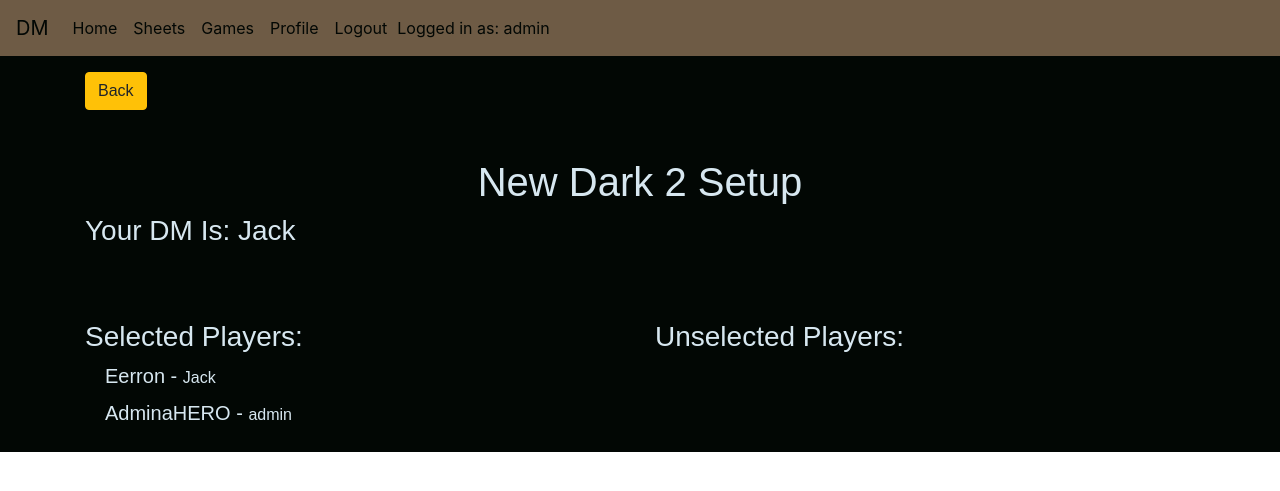
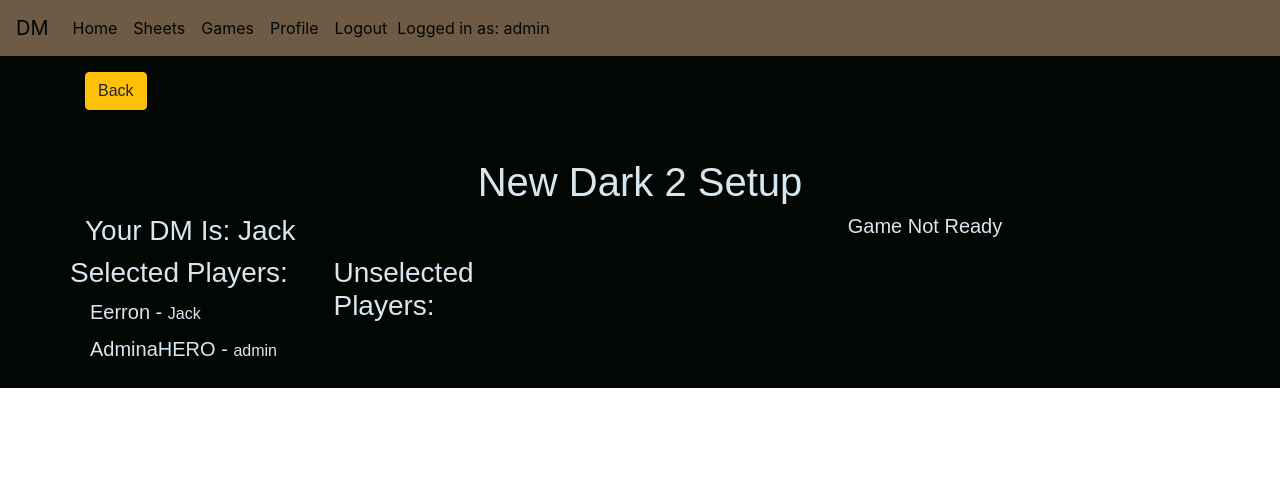
Before and after one commit to JackSnowdon/die-master, a Django app: page /game/set_up_dark/2 in a window 1280 px wide. Shown: the top 491 px of the page. Run offline with Django 3.2, Linux system fonts and the light colour scheme; a user stored in the database is signed in; data comes from the database, SQL or seed files in the repository; both versions use the stored data as it was after the commit; parts of the project's set-up code (start-up, migrations or seed data) failed here and were passed over; some libraries are stand-ins or nearby versions; some web fonts are replaced.

Commit message:
updated ready_state to game model and refactored view

```diff
--- a/game/models.py
+++ b/game/models.py
@@ -7,6 +7,7 @@ from accounts.models import Profile
 class DarkHeresyGame(models.Model):
     name = models.CharField(max_length=255)
     dm = models.OneToOneField(Profile, on_delete=models.CASCADE)
+    ready_state = models.BooleanField(default=False)
 
     def __str__(self):
         return self.name
--- a/game/templates/set_up_dark.html
+++ b/game/templates/set_up_dark.html
@@ -16,10 +16,19 @@
 
 <section class="users">
     <div class="row mb-5">
-        <div class="col-12 mb-3">
+        <div class="col-6">
             <h3>Your DM Is: {{ this_game.dm }}</h3>
         </div>
+        <div class="col-6 text-center">
+            {% if this_game.ready_state == False %}
+            <h5>Game Not Ready</h5>
+            {% else %}
+            <h5>Game Ready</h5>
+            {% endif %} {% if this_game.dm == user.profile %}
+            <a href="{% url 'change_ready_state' this_game.id %}" role="button" class="btn btn-success" aria-disabled="false">Ready State</a>
+        </div> {% endif %}
     </div>
+    {% if this_game.ready_state == False %}
     <div class="row">
         <div class="col-md-6 col-12">
             <h3>Selected Players: </h3>
@@ -40,6 +49,19 @@
             </ul>
         </div>
     </div>
+    {% else %}
+    <div class="row">
+        <div class="col-md-6 col-12">
+            <h3>Selected Players: </h3>
+            <ul class="sheet-list">
+                {% for sheet in this_game.sheets.all %}
+                <li class="sheet-list-item">{{ sheet.name }} - <span class="small">{{ sheet.created_by }}</span>
+                </li>
+                {% endfor %}
+            </ul>
+        </div>
+    </div>
+    {% endif %}
 </section>
 
 
--- a/game/urls.py
+++ b/game/urls.py
@@ -7,5 +7,5 @@ urlpatterns = [
     path(r'set_up_dark/<int:pk>', set_up_dark, name="set_up_dark"),
     path(r'delete_dark_heresy_game/<int:pk>', delete_dark_heresy_game, name="delete_dark_heresy_game"),
     path(r'change_dark_player_status/<int:pk>/<int:gamepk>', change_dark_player_status, name="change_dark_player_status"),
-
+    path(r'change_ready_state/<int:pk>', change_ready_state, name="change_ready_state"),
 ]
--- a/game/views.py
+++ b/game/views.py
@@ -56,6 +56,25 @@ def change_dark_player_status(request, pk, gamepk):
 
 
 @login_required
+def change_ready_state(request, pk):
+    this_game = get_object_or_404(DarkHeresyGame, pk=pk)
+    profile = request.user.profile
+    if profile == this_game.dm:
+        if this_game.ready_state == False:
+            this_game.ready_state = True
+            messages.error(request, 'Set {0} to Ready'.format(this_game.name), extra_tags='alert')
+        else:
+            this_game.ready_state = False
+            messages.error(request, 'Unreadied {0}'.format(this_game.name), extra_tags='alert')
+    else:
+        messages.error(
+            request, "You Don't Have The Required Permissions", extra_tags="alert"
+        )
+    this_game.save()
+    return redirect("set_up_dark", this_game.id)
+
+
+@login_required
 def delete_dark_heresy_game(request, pk):
     this_game = get_object_or_404(DarkHeresyGame, pk=pk)
     profile = request.user.profile
```
Also changed, not shown: db.sqlite3, game/migrations/0002_darkheresygame_ready_state.py (added).
